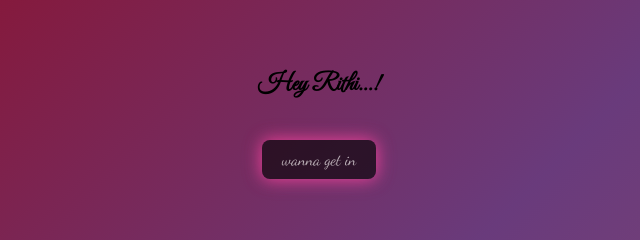
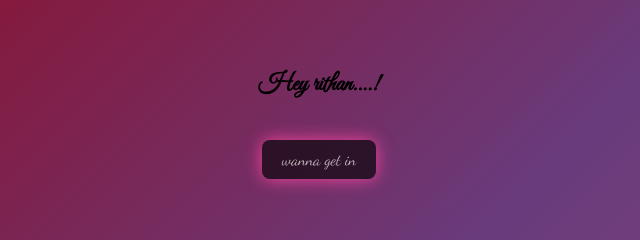
Before and after one commit to Rithan27/rith, a plain HTML site: page index.html in a window 1280 px wide. Shown: the top 240 px of the page, 321-961 px from the left. Drawn offline with Linux system fonts and the light colour scheme.

Commit message:
Update index.html

```diff
--- a/index.html
+++ b/index.html
@@ -121,7 +121,7 @@
 <body>
 
     <div class="letter-container hidden" id="letterContainer">
-        <h2>Hey Rithi...!</h2>
+        <h2>Hey rithan....!</h2>
         <p class="greeting-letter" id="greetingLetter">
             Hey, it's me, Rithan, once again wishing you the happiest birthday! There are so many things I’ve never had the right occasion to tell you, and even now, I won’t say it all—but I can’t keep everything in anymore. You’re more than just a friend to me. You're the most precious person in my life, right after my mom and dad.
 
```
